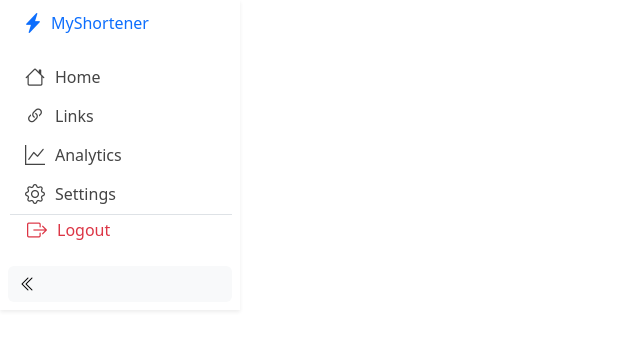
After one commit to GabriellAfonso/url_shortener, a Django app: template server/url_shortener/templates/url_shortener/base.html in a window 1280 px wide. The commit adds this page. Shown: the top 350 px of the page, without its empty margins (0-640 px from the left). Run offline with Django 5.2, Linux system fonts and the light colour scheme; the template is opened without the code that fills it, so the values that code supplies are empty; parts of the project's set-up code (start-up, migrations or seed data) failed here and were passed over.

Commit message:
refactor: implement base layout and sidebar for improved navigation; update index template to extend base

```diff
--- a/server/url_shortener/static/url_shortener/css/style.css
+++ b/server/url_shortener/static/url_shortener/css/style.css
@@ -6,6 +6,103 @@
 /* .guest-login-bnt {
     margin-top: 20px;
 } */
+/* Sidebar padrão */
+.sidebar {
+    width: 240px;
+    /* height: 100vh; */
+    background: #fff;
+    transition: width .3s;
+
+}
+
+.sidebar .nav-link a {
+    margin-left: 10px;
+    height: 40px;
+    padding-left: 10px;
+
+}
+
+
+.sidebar ul li {
+    width: 100%;
+    display: flex;
+   justify-content: start;
+}
+.sidebar.collapsed ul li {
+display: flex;
+justify-content: center;
+width: 100%;
+}
+
+.sidebar ul li .nav-link {
+    display: flex;
+    width: 100%;
+    /* box-sizing: border-box; */
+    align-items: center;
+}
+
+/* Modo colapsado */
+.sidebar.collapsed {
+    width: 70px;
+}
+
+/* Esconde textos quando colapsado */
+.sidebar.collapsed .text {
+    opacity: 0;
+    width: 0;
+    margin: 0;
+    padding: 0;
+    overflow: hidden;
+    /* transition: opacity .2s; */
+}
+
+/* Alinhamento dos itens */
+.sidebar .nav-link {
+    color: #444;
+    padding: 0;
+    padding-left: 15px;
+    margin-bottom: 5px;
+}
+.sidebar .nav-link:hover {
+    background: #f1f1f1;
+}
+
+/* Ícones sempre visíveis */
+.sidebar .nav-link i {
+
+    min-width: 24px;
+    text-align: center;
+}
+.sidebar span {
+    padding-left: .5rem;
+
+}
+
+.sidebar .logo {
+    display: flex;
+    align-items: center;
+    justify-content: start;
+    padding-left: 15px;
+}
+
+
+.teste {
+    justify-content: start;
+    margin-left: 2px;
+
+}
+
+
+
+
+
+.nav-link.active i {
+    color: #0d6efd; /* azul padrão bootstrap, pode trocar */
+}
+
+.nav-link.active {
+    background-color: #e7f1ff; /* leve destaque opcional */
+}
 
 .link_button {
     margin-top: 20px;
--- /dev/null
+++ b/server/url_shortener/templates/url_shortener/base.html
@@ -0,0 +1,130 @@
+{% load static %}
+<!DOCTYPE html>
+<html lang="en">
+<head>
+    <meta charset="UTF-8">
+    <meta name="viewport" content="width=device-width, initial-scale=1.0">
+
+    <!-- Bootstrap -->
+    <link href="https://cdn.jsdelivr.net/npm/bootstrap@5.3.3/dist/css/bootstrap.min.css" rel="stylesheet">
+    <script src="https://cdn.jsdelivr.net/npm/bootstrap@5.3.3/dist/js/bootstrap.bundle.min.js"></script>
+    <link rel="stylesheet" href="https://cdn.jsdelivr.net/npm/bootstrap-icons@1.11.1/font/bootstrap-icons.css">
+
+    <!-- Seu CSS -->
+    <link rel="stylesheet" href="{% static 'url_shortener/css/style.css' %}">
+    <link rel="icon" href="{% static 'url_shortener/images/favicon.ico' %}" type="image/x-icon">
+
+    {% block head %}{% endblock %}
+</head>
+
+<body>
+    <!-- BOTÃO MOBILE -->
+<button class="btn btn-primary d-lg-none m-3" data-bs-toggle="offcanvas" data-bs-target="#sidebarOffcanvas">
+    <i class="bi bi-list"></i>
+</button>
+
+<div class="d-flex">
+
+    <!-- SIDEBAR MOBILE -->
+    <div class="offcanvas offcanvas-start d-lg-none" tabindex="-1" id="sidebarOffcanvas">
+        <div class="offcanvas-header">
+            <h5 class="offcanvas-title">Menu</h5>
+            <button type="button" class="btn-close" data-bs-dismiss="offcanvas"></button>
+        </div>
+
+        <div class="offcanvas-body p-0">
+            <div class="p-3">
+
+                <a class="d-flex align-items-center gap-2 mb-4 text-decoration-none">
+                    <i class="bi bi-lightning-charge-fill fs-4"></i>
+                    <span>MyShortener</span>
+                </a>
+
+                <ul class="nav flex-column gap-1">
+                    <li><a href="#" class="nav-link d-flex align-items-center gap-2">
+                        <i class="bi bi-link-45deg fs-5"></i> Links
+                    </a></li>
+                    <li><a href="#" class="nav-link d-flex align-items-center gap-2">
+                        <i class="bi bi-graph-up fs-5"></i> Analytics
+                    </a></li>
+                    <li><a href="#" class="nav-link d-flex align-items-center gap-2">
+                        <i class="bi bi-gear fs-5"></i> Settings
+                    </a></li>
+                </ul>
+
+                <div class="mt-auto pt-3 border-top">
+                    <a href="#" class="nav-link d-flex align-items-center gap-2 text-danger">
+                        <i class="bi bi-box-arrow-right fs-5"></i> Logout
+                    </a>
+                </div>
+
+            </div>
+        </div>
+    </div>
+
+    <!-- SIDEBAR DESKTOP -->
+    <div id="sidebar" class="sidebar shadow-sm d-none d-lg-flex flex-column p-2 ">
+
+        <a class="logo d-flex align-items-center  mb-4 text-decoration-none">
+            <i class="bi bi-lightning-charge-fill fs-5"></i>
+            <span class="text">MyShortener</span>
+        </a>
+
+        <ul class="nav flex-column gap-1 d-flex">
+            <li><a href="#" class="nav-link d-flex align-items-center">
+               <i class="bi bi-house fs-5"></i> <span class="text">Home</span>
+            </a></li>
+            <li><a href="#" class="nav-link d-flex align-items-center ">
+                <i class="bi bi-link-45deg fs-5"></i> <span class="text">Links</span>
+            </a></li>
+            <li><a href="#" class="nav-link d-flex align-items-center ">
+                <i class="bi bi-graph-up fs-5"></i> <span class="text">Analytics</span>
+            </a></li>
+            <li><a href="#" class="nav-link d-flex align-items-center ">
+                <i class="bi bi-gear fs-5"></i> <span class="text">Settings</span>
+            </a></li>
+        </ul>
+
+        <div class="mt-auto pt-0 border-top teste">
+            <a href="#" class="nav-link d-flex align-items-center  text-danger">
+                <i class="bi bi-box-arrow-right fs-5"></i> <span class="text">Logout</span>
+            </a>
+        </div>
+
+        <button id="toggleSidebar" class="btn btn-light border-0 mt-3 w-100 text-start">
+            <i class="bi bi-chevron-double-left"></i>
+        </button>
+    </div>
+
+    <main class="flex-grow-1 p-4">
+        {% block main %}{% endblock %}
+    </main>
+
+</div>
+
+{% block content %}{% endblock %}
+
+<script>
+document.getElementById("toggleSidebar")?.addEventListener("click", () => {
+    const sidebar = document.getElementById("sidebar");
+    const logout = sidebar.querySelector(".teste");
+
+    // Alterna collapsed e captura seu novo estado
+    const isCollapsed = sidebar.classList.toggle("collapsed");
+
+
+});
+document.querySelectorAll(".nav-link").forEach(link => {
+    link.addEventListener("click", () => {
+
+        // Remove active de todos
+        document.querySelectorAll(".nav-link").forEach(l => l.classList.remove("active"));
+
+        // Adiciona ao clicado
+        link.classList.add("active");
+    });
+});
+</script>
+
+</body>
+</html>
```
Also changed, not shown: server/url_shortener/templates/url_shortener/index.html (+4 -43 lines), server/url_shortener/static/url_shortener/js/scripts.js (added).
